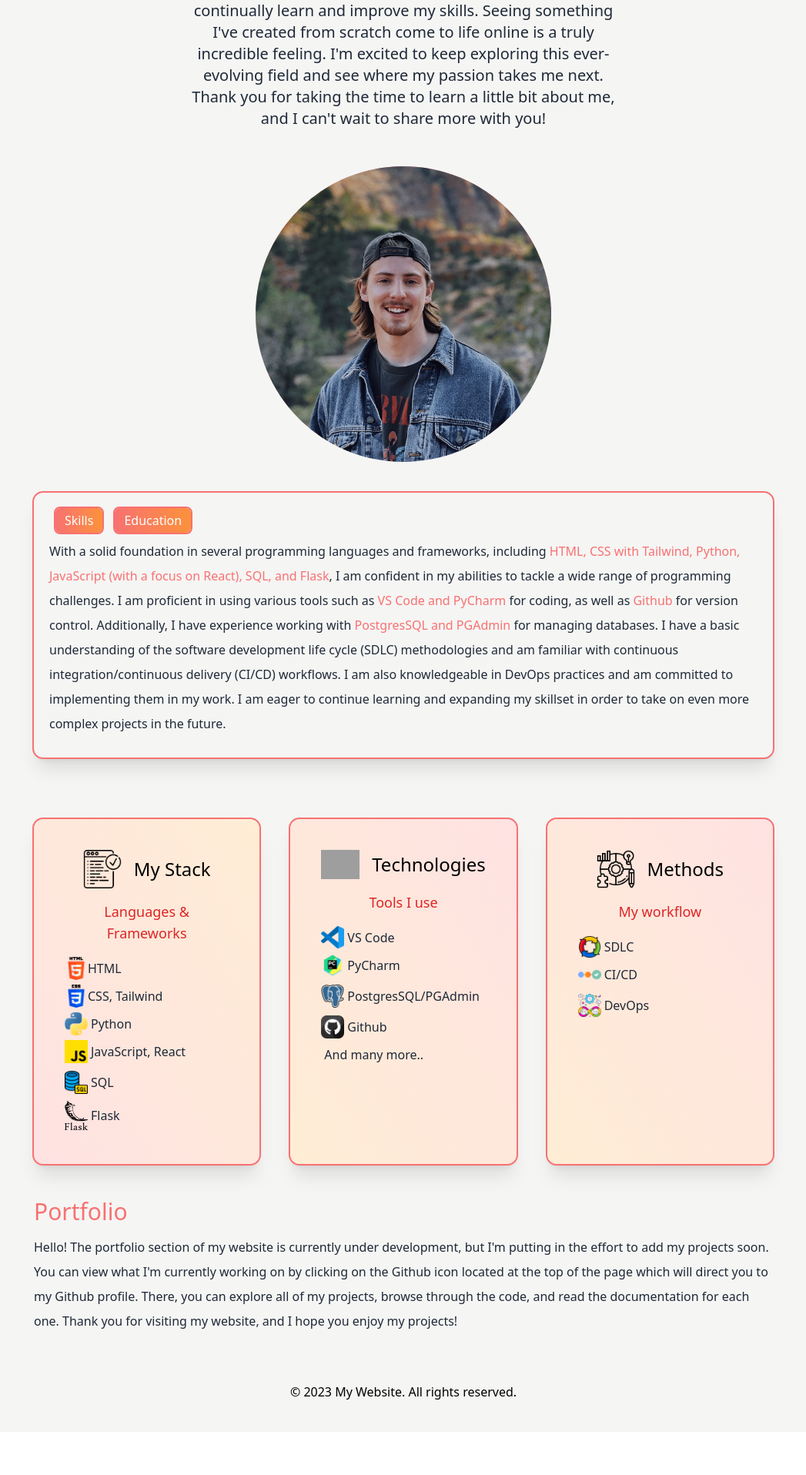
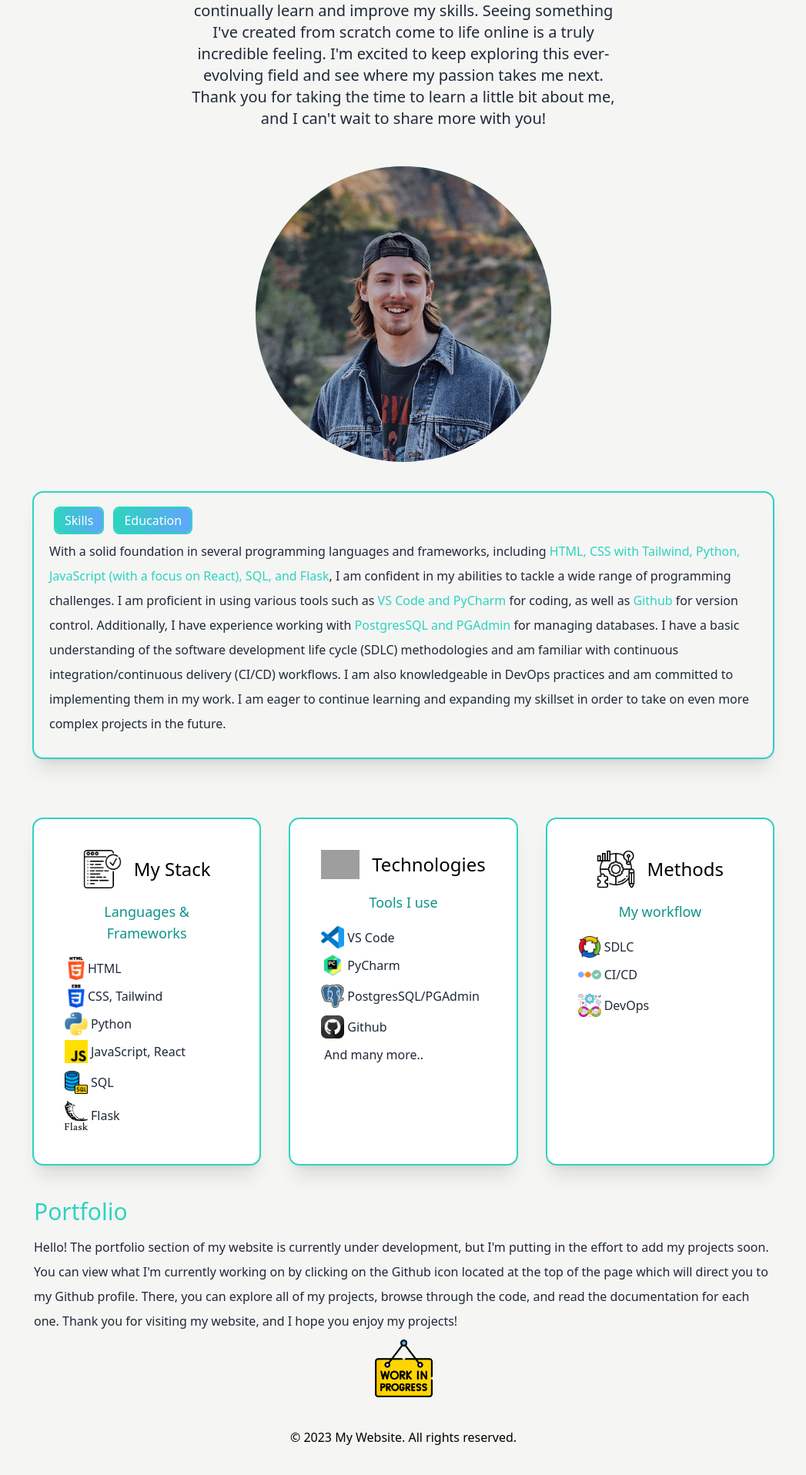
Before and after one commit to thomasbalicki/reactportfolio, a Next.js app: page / in a window 1280 px wide. Shown: the part 412-2328 px from the top of the page at 77% size, without its empty margins (116-1163 px from the left). Before the commit the page ends 2272 px from the top, so only its background shows below. Built offline with nearby package versions, Linux system fonts and the light colour scheme; grey boxes are pictures that could not be loaded.

Commit message:
updated color scheme

```diff
--- a/pages/index.js
+++ b/pages/index.js
@@ -24,6 +24,7 @@ import sdlcicon from "../public/sdlcicon.png";
 import collegeicon from "../public/collegeicon.png"
 import mastodonicon from "../public/mastodonicon.png";
 import scroll from "../public/scroll.png";
+import construction from "../public/construction.png";
 
 
 export default function Home() {
@@ -81,7 +82,7 @@ export default function Home() {
                 </a>
               </li>
               <li>
-                <a className="bg-gradient-to-r from-red-400 to-orange-400 text-white px-3 py-2 rounded-md mx-1" href="#">Resume</a>
+                <a className="bg-gradient-to-r from-teal-400 to-blue-400 text-white px-3 py-2 rounded-md mx-1" href="#">Resume</a>
               </li>
             </ul>
           </nav>
@@ -89,11 +90,11 @@ export default function Home() {
           {/*-------------------------------------------NAME AND INTRO------------------------------------------------------------------*/}
 
           <div className='text-center p-8 dark:text-white'>
-            <h2 className='text-5xl py-2 text-red-500 font-medium md:text-6xl'>Thomas Balicki</h2>
+            <h2 className='text-5xl py-2 text-teal-500 font-medium md:text-6xl'>Thomas Balicki</h2>
             <h3 className='text-2xl py-2 md:text-3xl'>Software Developer.</h3>
             <p className='text-md py-4 leading-8 text-gray-800 md:text-xl max-w-xl mx-auto dark:text-white'>Hi there, I'm Tom - a programmer and web developer from Milwaukee. Despite only beginning my programming journey a year ago, it's become my biggest passion, pushing me to continually learn and improve my skills. Seeing something I've created from scratch come to life online is a truly incredible feeling. I'm excited to keep exploring this ever-evolving field and see where my passion takes me next. Thank you for taking the time to learn a little bit about me, and I can't wait to share more with you!</p>
           </div>
-          <div className="relative mx-auto bg-gradient-to-b from-red-400 rounded-full w-80 h-80 mt-15 overflow-hidden md:h-96 md:w-96 dark:outline outline-2 outline-red-500">
+          <div className="relative mx-auto bg-gradient-to-b from-teal-400 rounded-full w-80 h-80 mt-15 overflow-hidden md:h-96 md:w-96 dark:outline outline-2 outline-teal-500">
             <Image src={portrait1} layout="fill" objectFit="cover" />
           </div>
         </section>
@@ -101,26 +102,26 @@ export default function Home() {
 
           {/*-------------------------------------------Skills section & paragraph------------------------------------------------------------------*/}
 
-          <div className='shadow-xl p-5 rounded-xl my-10 outline outline-2 outline-red-400 dark:bg-gray-500 dark:bg-opacity-10'>
-            <button className='outline outline-2 outline-red-400 hover:scale-105 transition-transform bg-gradient-to-r from-red-400 to-orange-400 text-white text-1xl px-3 py-1 rounded-md mx-2' onClick={handleSkillsClick}>Skills</button>
-            <button className='outline outline-2 outline-red-400 hover:scale-105 transition-transform bg-gradient-to-r from-red-400 to-orange-400 text-white text-1xl px-3 py-1 rounded-md mx-2' onClick={handleEducationClick}>Education</button>
+          <div className='shadow-xl p-5 rounded-xl my-10 outline outline-2 outline-teal-400 dark:bg-gray-500 dark:bg-opacity-10'>
+            <button className='outline outline-2 outline-teal-400 hover:scale-105 transition-transform bg-gradient-to-r from-teal-400 to-blue-400 text-white text-1xl px-3 py-1 rounded-md mx-2' onClick={handleSkillsClick}>Skills</button>
+            <button className='outline outline-2 outline-teal-400 hover:scale-105 transition-transform bg-gradient-to-r from-teal-400 to-blue-400 text-white text-1xl px-3 py-1 rounded-md mx-2' onClick={handleEducationClick}>Education</button>
             {showSkills ? (
               <p className='text-md py-2 leading-8 text-gray-800 dark:text-white'>
-                With a solid foundation in several programming languages and frameworks, including <span className="text-red-400">HTML, CSS with Tailwind, Python, JavaScript (with a focus on React), SQL, and Flask</span>, I am confident in my abilities to tackle a wide range of programming challenges. I am proficient in using various tools such as <span className="text-red-400">VS Code and PyCharm</span> for coding, as well as <span className="text-red-400">Github</span> for version control. Additionally, I have experience working with <span className="text-red-400">PostgresSQL and PGAdmin</span> for managing databases. I have a basic understanding of the software development life cycle (SDLC) methodologies and am familiar with continuous integration/continuous delivery (CI/CD) workflows. I am also knowledgeable in DevOps practices and am committed to implementing them in my work. I am eager to continue learning and expanding my skillset in order to take on even more complex projects in the future.
+                With a solid foundation in several programming languages and frameworks, including <span className="text-teal-400">HTML, CSS with Tailwind, Python, JavaScript (with a focus on React), SQL, and Flask</span>, I am confident in my abilities to tackle a wide range of programming challenges. I am proficient in using various tools such as <span className="text-teal-400">VS Code and PyCharm</span> for coding, as well as <span className="text-teal-400">Github</span> for version control. Additionally, I have experience working with <span className="text-teal-400">PostgresSQL and PGAdmin</span> for managing databases. I have a basic understanding of the software development life cycle (SDLC) methodologies and am familiar with continuous integration/continuous delivery (CI/CD) workflows. I am also knowledgeable in DevOps practices and am committed to implementing them in my work. I am eager to continue learning and expanding my skillset in order to take on even more complex projects in the future.
               </p>
             ) : (
               <div className="flex-1 p-5 text-lg items-center justify-start py-5 mx-2">
                 <div className="flex flex-row items-center justify-start">
                   <Image src={collegeicon} width={30} height={30} />
-                  <p className='mx-2 dark:text-white'><span className="text-red-400">University of Wisconsin Milwaukee</span> - Bachelors Business Marketing</p>
+                  <p className='mx-2 dark:text-white'><span className="text-teal-400">University of Wisconsin Milwaukee</span> - Bachelors Business Marketing</p>
                 </div>
                 <div className="flex flex-row items-center justify-start py-5">
                   <Image src={scroll} width={30} height={30} />
-                  <p className='mx-2 dark:text-white'><span className="text-red-400">Nucamp Coding Bootcamp</span> - Back End, SQL, and DevOps Developer with Python</p>
+                  <p className='mx-2 dark:text-white'><span className="text-teal-400">Nucamp Coding Bootcamp</span> - Back End, SQL, and DevOps Developer with Python</p>
                 </div>
                 <div className="flex flex-row items-center justify-start">
                   <Image src={scroll} width={30} height={30} />
-                  <p className='mx-2 dark:text-white'><span className="text-red-400">Nucamp Coding Bootcamp</span> - Full Stack Web and Mobile App Developer</p>
+                  <p className='mx-2 dark:text-white'><span className="text-teal-400">Nucamp Coding Bootcamp</span> - Full Stack Web and Mobile App Developer</p>
                 </div>
               </div>
             )}
@@ -129,12 +130,12 @@ export default function Home() {
 
             {/*-------------------------------------------My Stack Div------------------------------------------------------------------*/}
 
-            <div className="bg-gradient-to-tr from-red-100 to-orange-100 flex-1 text-center shadow-xl p-10 rounded-xl my-10 outline outline-2 outline-red-400">
+            <div className="bg-white flex-1 text-center shadow-xl p-10 rounded-xl my-10 outline outline-2 outline-teal-400">
               <div className="flex items-center justify-center">
                 <Image src={languages} width={50} height={50} />
                 <h3 className="text-2xl font-medium ml-4">My Stack</h3>
               </div>
-              <h4 className="py-4 text-lg text-red-600">Languages & Frameworks</h4>
+              <h4 className="py-4 text-lg text-teal-600">Languages & Frameworks</h4>
               <div className="flex flex-row items-center justify-start">
                 <Image src={htmlicon} width={30} height={30} />
                 <p className="text-gray-800 py-1">HTML</p>
@@ -163,12 +164,12 @@ export default function Home() {
 
             {/*-------------------------------------------My Technologies Div------------------------------------------------------------------*/}
 
-            <div className="bg-gradient-to-tr from-orange-100 to-red-100 flex-1 text-center shadow-xl p-10 rounded-xl my-10 outline outline-2 outline-red-400">
+            <div className="bg-white flex-1 text-center shadow-xl p-10 rounded-xl my-10 outline outline-2 outline-teal-400">
               <div className="flex items-center justify-center">
                 <Image src={technologies} width={50} height={50} />
                 <h3 className="text-2xl font-medium ml-4">Technologies</h3>
               </div>
-              <h4 className="py-4 text-lg text-red-600">Tools I use</h4>
+              <h4 className="py-4 text-lg text-teal-600">Tools I use</h4>
               <div className="flex flex-row items-center justify-start">
                 <Image src={vscodeicon} width={30} height={30} />
                 <p className="text-gray-800 py-1 px-1">VS Code</p>
@@ -190,12 +191,12 @@ export default function Home() {
 
             {/*-------------------------------------------My Methods Div------------------------------------------------------------------*/}
 
-            <div className="bg-gradient-to-tr from-orange-100 to-red-100 flex-1 text-center shadow-xl p-10 rounded-xl my-10 outline outline-2 outline-red-400">
+            <div className="bg-white flex-1 text-center shadow-xl p-10 rounded-xl my-10 outline outline-2 outline-teal-400">
               <div className="flex items-center justify-center">
                 <Image src={methods} width={50} height={50} />
                 <h3 className="text-2xl font-medium ml-4">Methods</h3>
               </div>
-              <h4 className="py-4 text-lg text-red-600">My workflow</h4>
+              <h4 className="py-4 text-lg text-teal-600">My workflow</h4>
               <div className="flex flex-row items-center justify-start">
                 <Image src={sdlcicon} width={30} height={30} />
                 <p className="text-gray-800 py-1 px-1">SDLC</p>
@@ -216,14 +217,13 @@ export default function Home() {
 
         <section>
           <div>
-            <h3 className='text-3xl py-1 text-red-400'>Portfolio</h3>
+            <h3 className='text-3xl py-1 text-teal-400'>Portfolio</h3>
             <p className='text-md py-2 leading-8 text-gray-800 dark:text-white'>
               Hello! The portfolio section of my website is currently under development, but I'm putting in the effort to add my projects soon. You can view what I'm currently working on by clicking on the Github icon located at the top of the page which will direct you to my Github profile. There, you can explore all of my projects, browse through the code, and read the documentation for each one. Thank you for visiting my website, and I hope you enjoy my projects!
             </p>
-            <p>
-              <p className='text-md py-2 leading-8 text-gray-800 dark:text-white'>
-              </p>
-            </p>
+            <div className='flex items-center justify-center'>
+              <Image src={construction} height={75} width={75} />
+            </div>
           </div>
           <footer className="bg-stone-100 text-black py-10 dark:text-white dark:bg-gray-900">
             <div className="container mx-auto text-center">
```
Also changed, not shown: public/construction.png (added).
